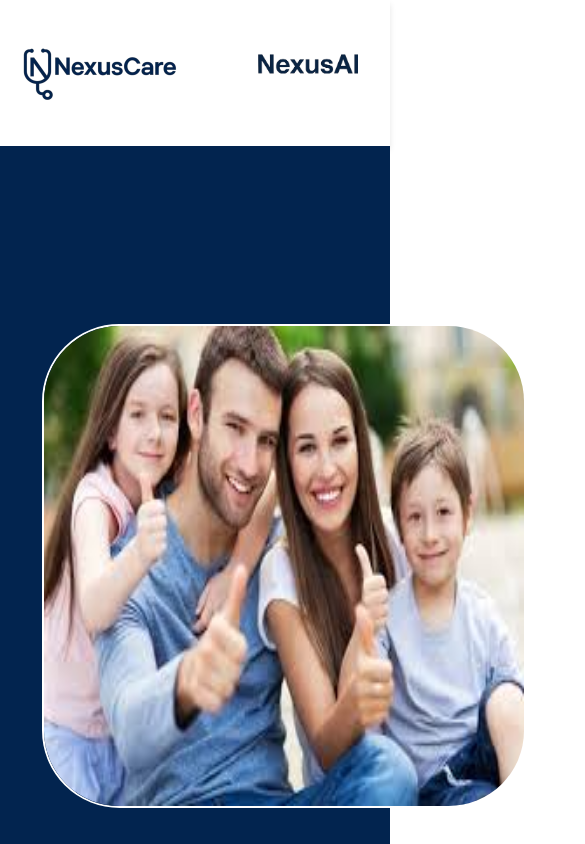
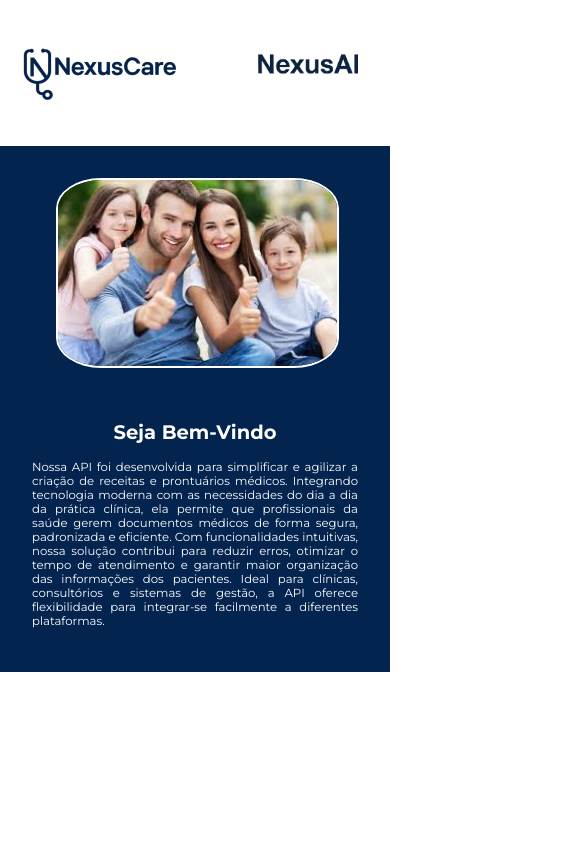
Before and after one commit to dennerborba/hackaton-front, an Angular app in the folder nexusCareFront/: page / in a window 390 px wide. Shown: the top 844 px of the page, 585 px wide, since content can reach past the window. Built offline with nearby package versions, Linux system fonts and the light colour scheme.

Commit message:
update home page

```diff
--- a/nexusCareFront/src/app/pages/home/home.component.css
+++ b/nexusCareFront/src/app/pages/home/home.component.css
@@ -1,20 +1,63 @@
 .container-principal{
   display: flex;
   background-color: #02244f;
-  height: 90vh;
+  height: 80vh;
   align-items: center;
   justify-content: space-between;
-  padding: 5vh;
+  padding: 0px 5% 0px 5%;
 }
-.imagem{
-  margin-right: 5vh;
-}
-.imagem img{
-  height: 30rem;
-  width: 30rem;
+
+.imagem img {
+  width: auto;
+  height: clamp(20rem, 30vh, 35rem);
+  max-width: 100%;
   border-radius: 16%;
   border: solid white 2px;
 }
-.texto{
+
+.imagem {
+  flex: 1;
+  margin-right: 5vh;
+}
+
+.texto {
+  flex: 2;
   color: white;
+  font-family: var(--fonte-principal);
+  flex-wrap: wrap;
 }
+
+h2 {
+  font-size: clamp(16px, 5vw, 32px);
+}
+
+p {
+  font-size: clamp(10px, 3vw, 18px);
+}
+
+@media (max-width: 768px) {
+  .container-principal {
+    flex-direction: column;
+    padding: 2rem;
+    height: auto;
+  }
+
+  .imagem {
+    margin-right: 0;
+    margin-bottom: 2rem;
+  }
+
+  .imagem img {
+    width: 100%;
+    max-width: 90vw;
+    height: auto;
+  }
+
+  h2 {
+    text-align: center;
+  }
+
+  p {
+    text-align: justify;
+  }
+}
--- a/nexusCareFront/src/app/pages/home/home.component.html
+++ b/nexusCareFront/src/app/pages/home/home.component.html
@@ -1,9 +1,9 @@
 <div class="container-principal">
-  <span class="imagem">
-    <img src="assets/familia-feliz.jpeg" alt="">
-  </span>
-  <span class="texto">
+  <div class="imagem">
+    <img src="assets/familia-feliz.jpeg" alt="Família feliz">
+  </div>
+  <div class="texto">
     <h2>Seja Bem-Vindo</h2>
     <p>Nossa API foi desenvolvida para simplificar e agilizar a criação de receitas e prontuários médicos. Integrando tecnologia moderna com as necessidades do dia a dia da prática clínica, ela permite que profissionais da saúde gerem documentos médicos de forma segura, padronizada e eficiente. Com funcionalidades intuitivas, nossa solução contribui para reduzir erros, otimizar o tempo de atendimento e garantir maior organização das informações dos pacientes. Ideal para clínicas, consultórios e sistemas de gestão, a API oferece flexibilidade para integrar-se facilmente a diferentes plataformas.</p>
-  </span>
+  </div>
 </div>
```
